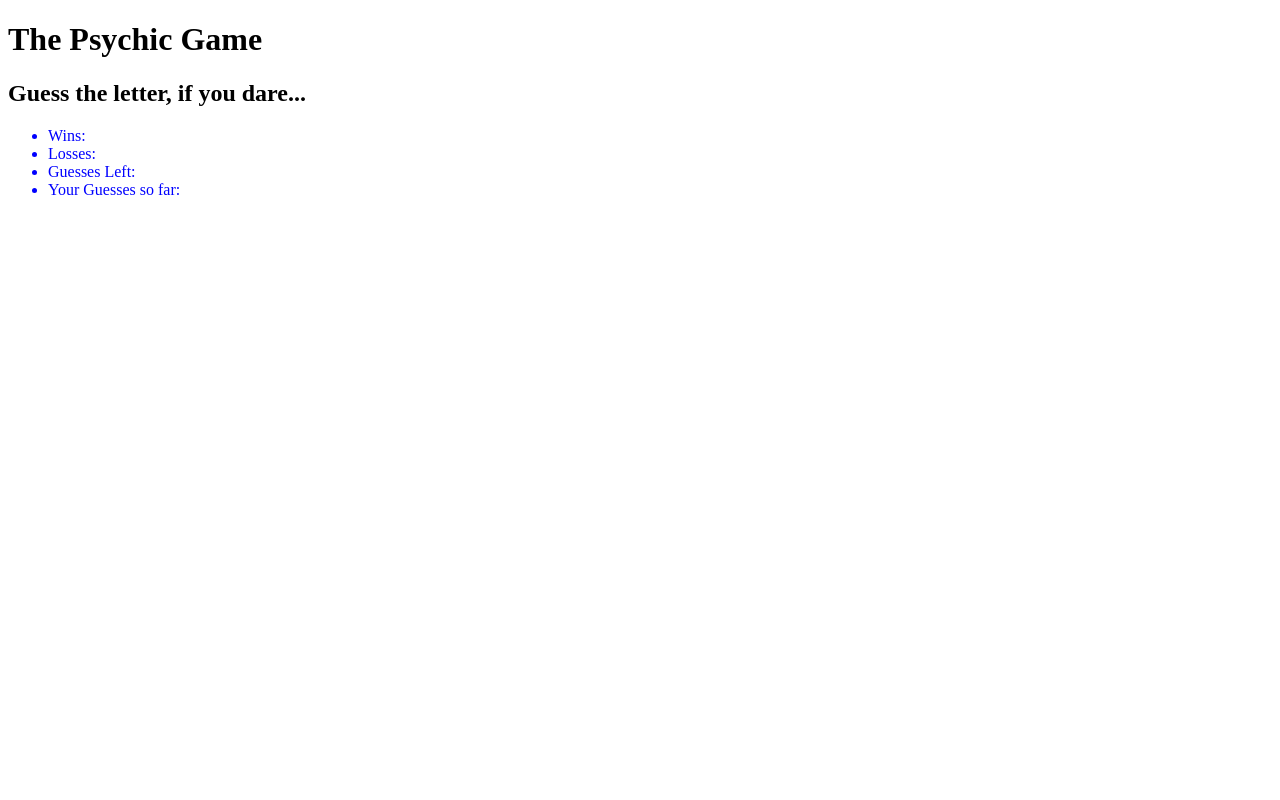
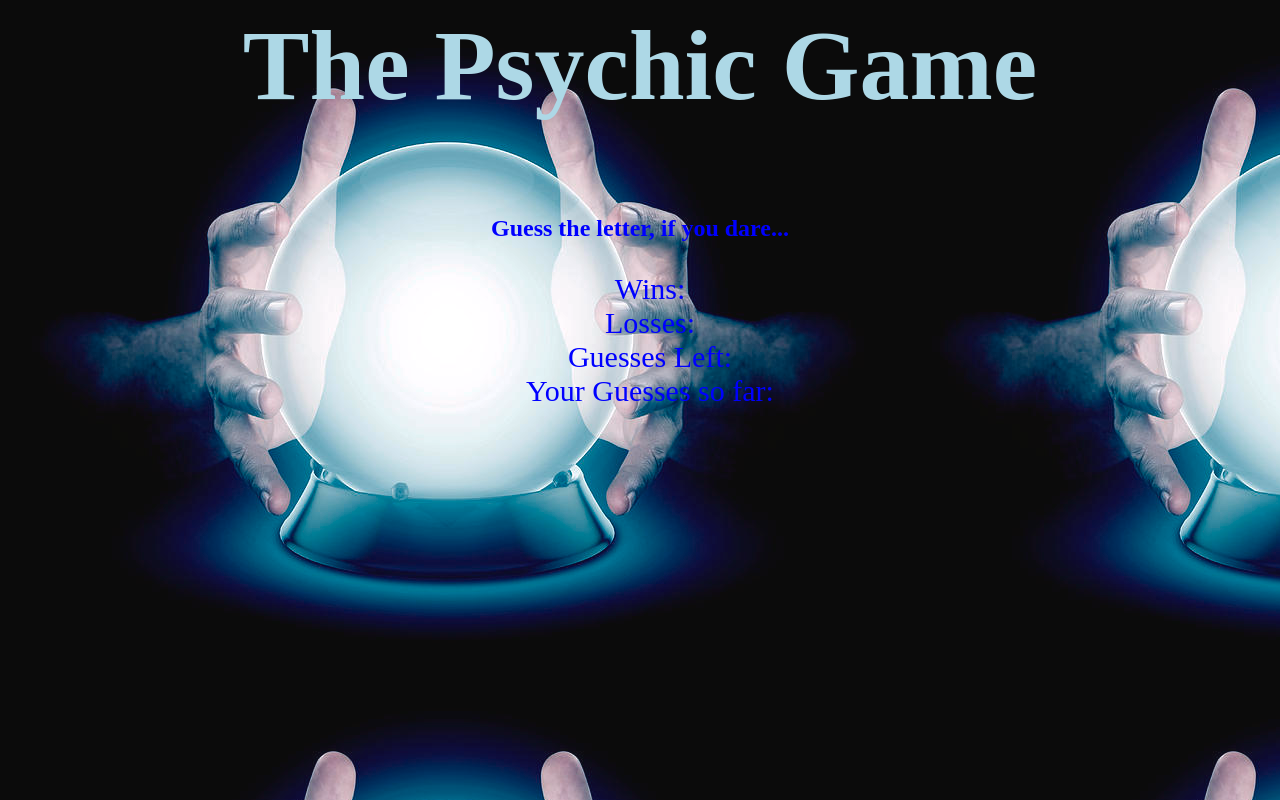
Before and after one commit to samualtricamo/Psychic-Game, a plain HTML site: page index.html in a window 1280 px wide. Drawn offline with Linux system fonts and the light colour scheme.

Commit message:
added background and some css

```diff
--- a/assets/css/style.css
+++ b/assets/css/style.css
@@ -1,10 +1,31 @@
-h1 {
 
 
+
+.background {
+    size: 768px;
 }
 
+#title {
+    font-size: 100px;
+    color: lightblue;
+    text-align: center;
+    font-weight: bolder;
+}
+
+.row {
+    text-align: center;
+    font-size: 30px;
+}
+
+h2 {
+    text-align: center;
+    color: blue;
+}
 
 .list-group {color: blue;
+}
 
-
+.list-group-item {
+    padding-right: 20px;
 }
+}
--- a/index.html
+++ b/index.html
@@ -6,22 +6,30 @@
 
     <link rel="stylesheet" href="assets/css/style.css">
 
+</head>
+<body background="assets/images/crystalball.jpg" class="background" alt="blue">
 
-</head>
-<body>
 <header>
 	<div class="page-header">
-	  <h1>The Psychic Game </h1>
-	</div>
+	  <div id="title"> The Psychic Game</div>
+    </div>
+    <br>
+    <br>
+    <br>
+    <br>
 </header>
 <div class="container">
+
+
+
+
 	<h2>Guess the letter, if you dare...</h2>
 	<div class="row">
 		<div class="col-md-4">
 
 		</div>
 		<div class="col-md-4">
-			<ul id="game" class="list-group">
+			<ul id="game" class="list-group" style="list-style-type:none">
 				<li class="list-group-item" id="wins">Wins:</li>
 				<li class="list-group-item" id="lose">Losses:</li>
 				<li class="list-group-item" id="guessesLeft">Guesses Left:</li>
```
Also changed, not shown: assets/images/blueorb.jpg (added), assets/images/crystalball.jpg (added), 1 other file.
